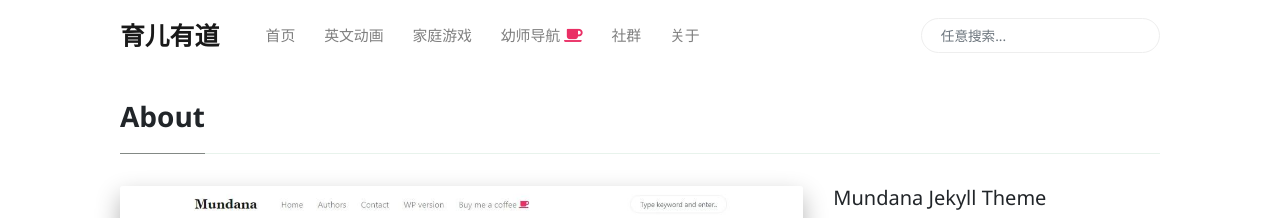
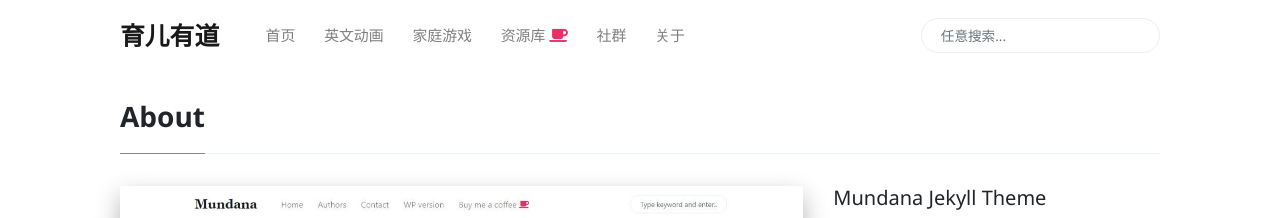
Before and after one commit to funkidsvip/poka.github.io, a Jekyll site: the page built from _pages/about.md, in a window 1280 px wide. Shown: the top 218 px of the page. Built offline with Jekyll 4.4.1, drawn with Linux system fonts in a browser that asks for light colours; nearby versions of some CDN libraries; comment, search, counter and statistics services are not loaded.

Commit message:
Update menu-header.html

```diff
--- a/_includes/menu-header.html
+++ b/_includes/menu-header.html
@@ -10,7 +10,7 @@
     <a target="_blank" class="nav-link" href="https://kidjr.net/games-at-home.html">家庭游戏</a>
 </li>
 <li class="nav-item">
-    <a target="_blank" class="nav-link" href="{{site.baseurl}}/youshi.html">幼师导航 <i
+    <a target="_blank" class="nav-link" href="{{site.baseurl}}/ziyuan.html">资源库 <i
             class="fa fa-coffee text-danger"></i></a>
 </li>
 <li class="nav-item">
```
